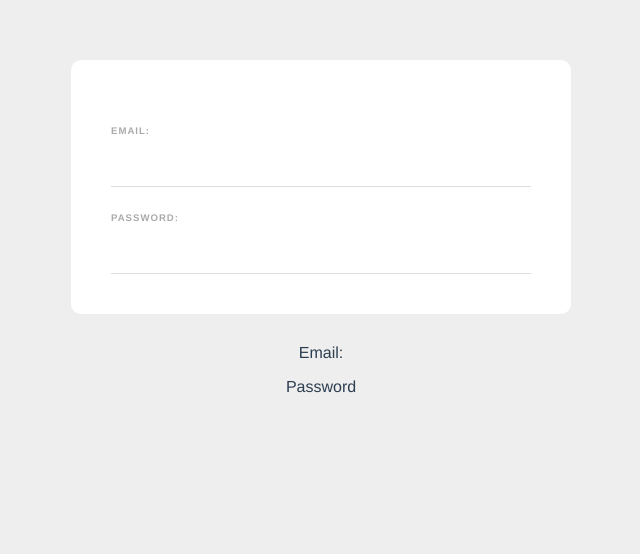
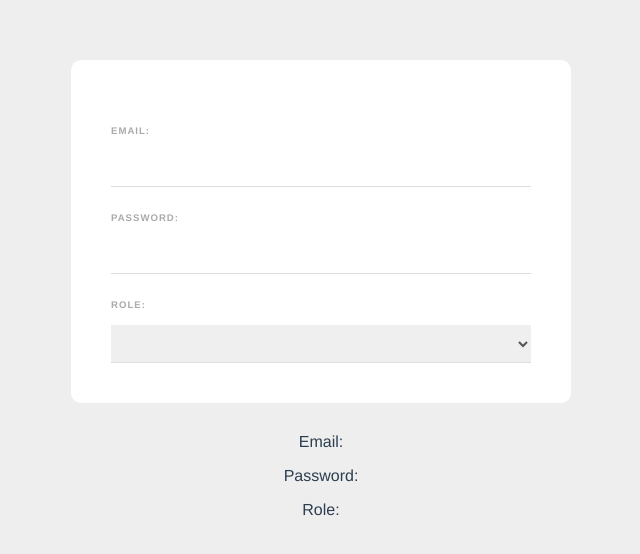
Before and after one commit to aydinuslu/VueProjects, a Vue app: page / in a window 1280 px wide. Shown: the top 554 px of the page, without its empty margins (319-959 px from the left). Built offline with nearby package versions, Linux system fonts and the light colour scheme.

Commit message:
video 7 - v-model with select box

```diff
--- a/src/components/SignupForm.vue
+++ b/src/components/SignupForm.vue
@@ -6,9 +6,16 @@
         <label>Password:</label>
         <input type="password" required v-model="password">
 
+        <label>Role:</label>
+        <select v-model="role">
+            <option value="developer">Web Developer</option>
+            <option value="designer">Web Designer</option>
+        </select>
+
     </form>
     <p>Email: {{ email }}</p>
-    <p>Password {{ password }}</p>
+    <p>Password: {{ password }}</p>
+    <p>Role: {{ role }}</p>
 
 </template>
 
@@ -17,7 +24,8 @@ export default {
     data() {
         return {
             email: '',
-            password: ''
+            password: '',
+            role: ''
         }
     }
 
@@ -42,7 +50,7 @@ export default {
     letter-spacing: 1px;
     font-weight: bold;
   }
-  input {
+  input, select {
     display: block;
     padding: 10px 6px;
     width: 100%;
```
Also changed, not shown: src/assets/Screenshot13.png (added), 1 other file (tests, documents, lock files or other folders).
